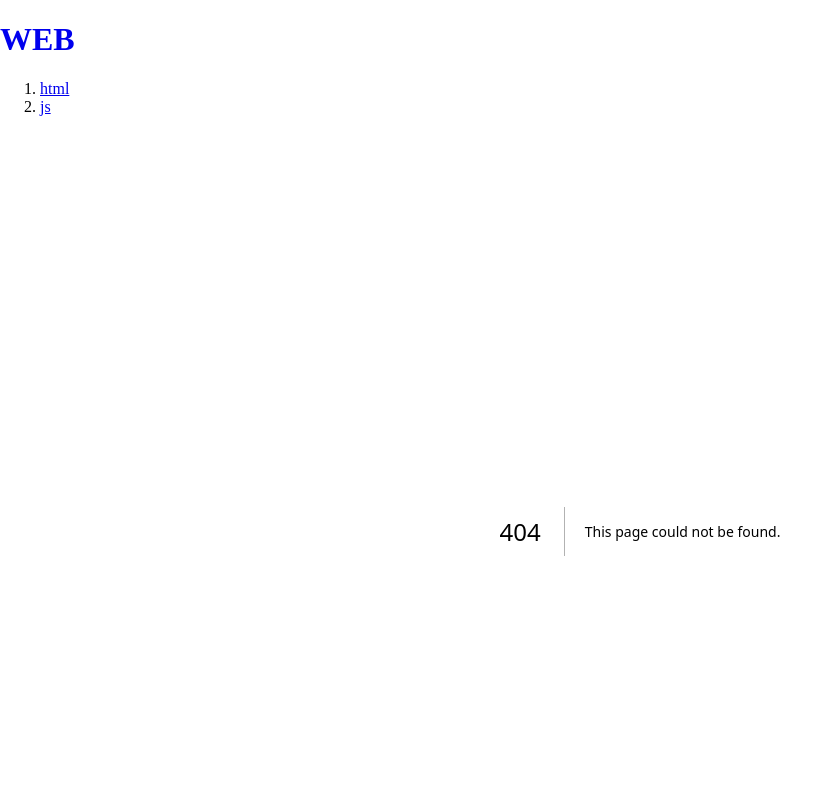
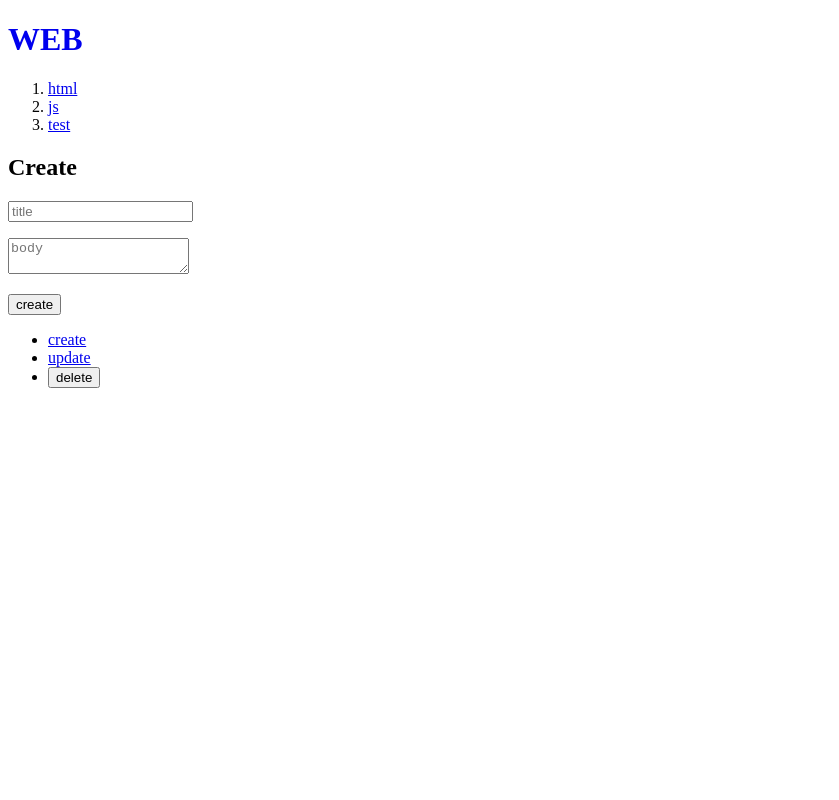
Before and after one commit to hjlee7856/next_playground, a Next.js app: page /create in a window 1280 px wide. Before the commit this address had no page. Shown: the top 800 px of the page, without its empty margins (0-839 px from the left). Built offline with nearby package versions, Linux system fonts and the light colour scheme; data requests are answered from the project's data file.

Commit message:
생성 기능 추가

```diff
--- a/db.json
+++ b/db.json
@@ -9,6 +9,11 @@
       "id": "d432",
       "title": "js",
       "body": "js is ..."
+    },
+    {
+      "id": "d234",
+      "title": "test",
+      "body": "1234"
     }
   ]
 }
--- /dev/null
+++ b/src/app/create/page.tsx
@@ -0,0 +1,40 @@
+'use client'
+// 위의 코드를 사용하면 client component로 전환됨
+// 클라이언트 컴포넌트가 되면 useEffect, useState, onSubmit과 같은 코드를 사용할 수 있게 됨
+
+import { useRouter } from "next/navigation";
+import React from "react";
+
+export default function Create(){
+    const router = useRouter();
+    // useRouter를 사용하면 라우터 객체를 생성할 수 있음
+    // useRouter는 client component에서만 사용 가능
+
+    const submitData = async (evt: React.FormEvent<HTMLFormElement>) => {
+        evt.preventDefault();
+        const title = evt.target.title.value;
+        const body = evt.target.body.value;
+        const resp = await fetch('http://localhost:9999/topics/', {
+            method: 'POST',
+            headers: {
+                'Content-Type': 'application/json'
+            },
+            body: JSON.stringify({title, body})
+        });
+        const topic = await resp.json();
+        console.log("file: page.js:19 ~ Create ~ topic:", topic)
+
+        router.push(`/read/${topic.id}`);
+        // router.push를 사용하면 페이지 리로드 없이 사용자의 화면을 해당 페이지로 이동합니다.
+        router.refresh();
+        // router.refresh를 사용하면 서버 컴포넌트를 서버 쪽에서 다시 랜더링해서 새로 고침할 수 있습니다.
+        // 여기서는 app/layout.js을 새로고침하기 위해서 사용된 코드입니다.
+    }
+
+    return <form onSubmit={submitData}>
+        <h2>Create</h2>
+        <p><input type="text" name="title" placeholder="title" /></p>
+        <p><textarea name="body" placeholder="body"></textarea></p>
+        <p><input type="submit" value="create" /></p>
+    </form>
+}
--- a/src/app/layout.tsx
+++ b/src/app/layout.tsx
@@ -17,7 +17,9 @@ interface Props {
 export default async function RootLayout(props: Props) {
     // server component에서는 fetch를 사용할 때 useEffect를 사용하지 않음
     // 또 fetch를 이용할 때 await를 사용
-    const resp = await fetch('http://localhost:9999/topics/')
+    // {cache:'no-cache'}를 추가하면 캐쉬를 사용하지 않게 됨
+    // 이제 layout.js의 fetch는 랜더링 될 때마다 캐쉬를 사용하지 않고 신선한 데이터를 가져옴
+    const resp = await fetch('http://localhost:9999/topics/', {cache:'no-cache'})
     const topics = await resp.json();
 
     return (
@@ -32,7 +34,7 @@ export default async function RootLayout(props: Props) {
         </ol>
         {props.children}
         <ul>
-            <li><Link href="/pages/create">create</Link></li>
+            <li><Link href="/create">create</Link></li>
             <li><Link href="/update/id">update</Link></li>
             <li>
                 <button>delete</button>
```
Also changed, not shown: src/app/pages/create/layout.tsx (deleted, +0 -14 lines), src/app/pages/create/page.tsx (deleted, +0 -7 lines), 1 other file (tests, documents, lock files or other folders).
